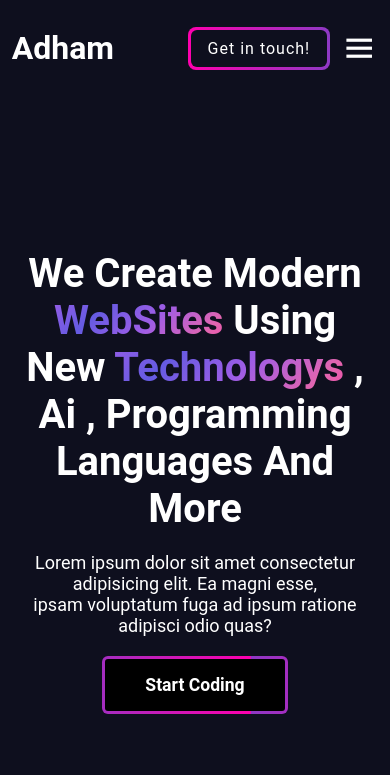
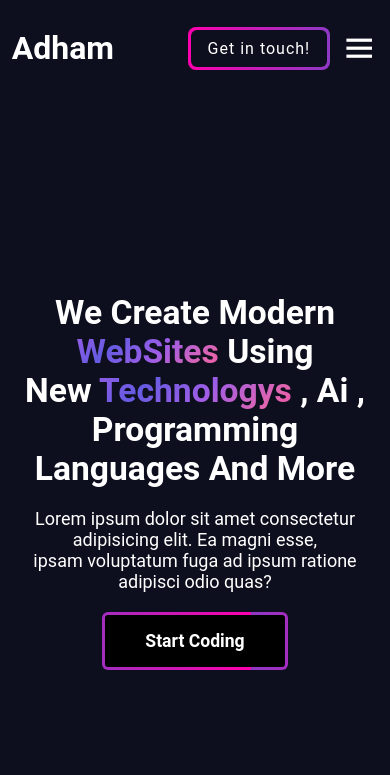
Before and after one commit to adhamra2/web-dev6, a plain HTML site: page index.html in a window 390 px wide. Shown: the top 775 px of the page. Drawn offline with nearby package versions, Linux system fonts and the light colour scheme.

Commit message:
Update style.css

```diff
--- a/style.css
+++ b/style.css
@@ -344,6 +344,9 @@ nav ul li a:hover {
     font-size: 18px;
     text-align: center;
 }
+.home-all h1 {
+    font-size: 2.1rem;
+}
 .codepen-button {
     margin-inline: auto;
 }
```
